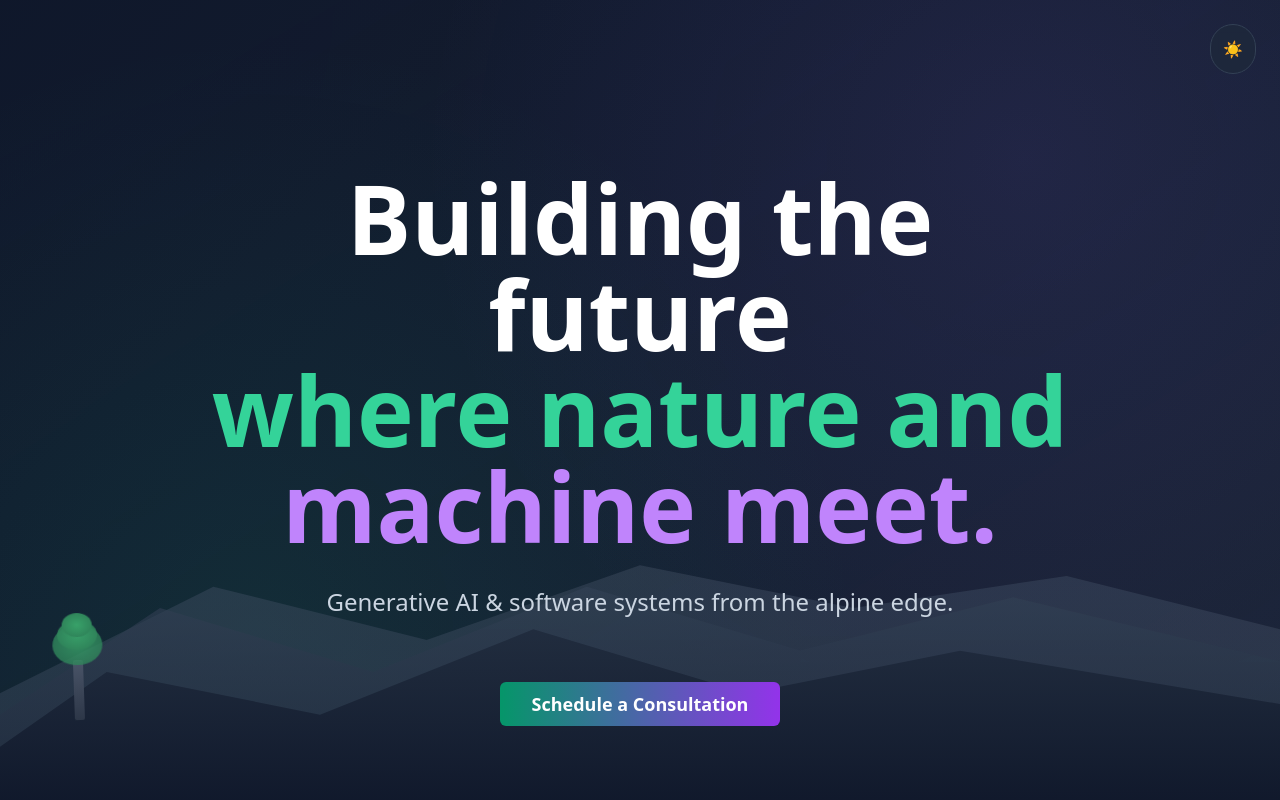
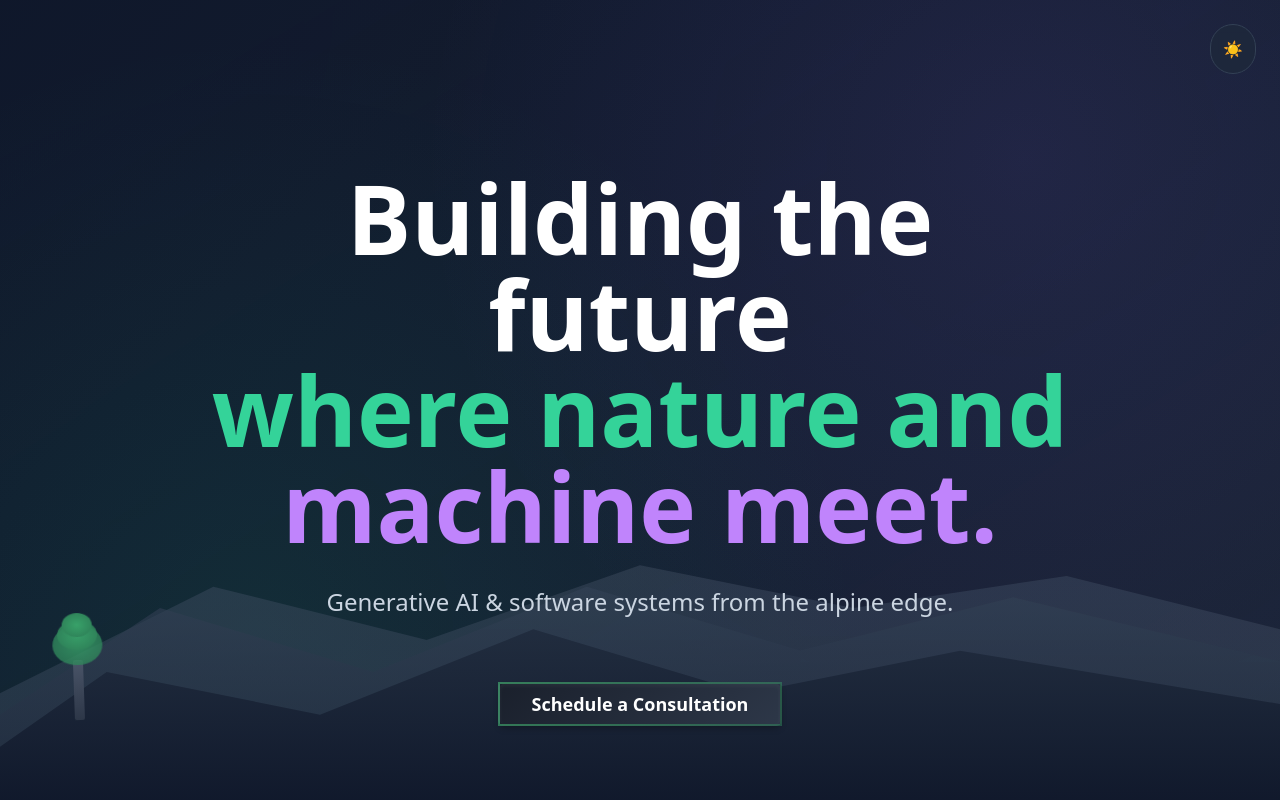
Before and after one commit to nordwestt/nordwestt.github.io, a Next.js app: page / in a window 1280 px wide. Shown: the top 800 px of the page. Built offline with nearby package versions, Linux system fonts and the light colour scheme.

Commit message:
Update button

```diff
--- a/app/globals.css
+++ b/app/globals.css
@@ -825,3 +825,87 @@
     transform: scale(0.8);
   }
 }
+
+/* Mossy Rock Button */
+.mossy-rock-button {
+  position: relative;
+  overflow: hidden;
+  transition: all 0.3s ease;
+  border: 2px solid;
+  border-image: linear-gradient(135deg, rgba(72, 187, 120, 0.6), rgba(56, 161, 105, 0.4)) 1;
+}
+
+.light .mossy-rock-button {
+  background: linear-gradient(135deg, #4a5568 0%, #2d3748 100%);
+  box-shadow:
+    0 4px 6px -1px rgba(0, 0, 0, 0.1),
+    0 2px 4px -1px rgba(0, 0, 0, 0.06),
+    inset 0 2px 4px rgba(255, 255, 255, 0.1);
+}
+
+.dark .mossy-rock-button {
+  background: linear-gradient(135deg, #1a202c 0%, #2d3748 100%);
+  box-shadow:
+    0 4px 6px -1px rgba(0, 0, 0, 0.2),
+    0 2px 4px -1px rgba(0, 0, 0, 0.1),
+    inset 0 2px 4px rgba(255, 255, 255, 0.05);
+}
+
+.mossy-rock-button::before {
+  content: "";
+  position: absolute;
+  top: 0;
+  left: 0;
+  right: 0;
+  bottom: 0;
+  background:
+    radial-gradient(circle at 30% 20%, rgba(72, 187, 120, 0.4) 0%, transparent 50%),
+    radial-gradient(circle at 70% 60%, rgba(56, 161, 105, 0.3) 0%, transparent 50%),
+    radial-gradient(circle at 90% 90%, rgba(72, 187, 120, 0.2) 0%, transparent 40%);
+  opacity: 0;
+  transition: opacity 0.3s ease;
+}
+
+.mossy-rock-button::after {
+  content: "";
+  position: absolute;
+  top: 0;
+  left: -100%;
+  width: 50%;
+  height: 100%;
+  background: linear-gradient(
+    90deg,
+    transparent,
+    rgba(255, 255, 255, 0.2),
+    transparent
+  );
+  transform: skewX(-25deg);
+  animation: coin-shimmer 8s ease-in-out infinite;
+}
+
+.mossy-rock-button:hover::before {
+  opacity: 1;
+}
+
+@keyframes coin-shimmer {
+  0% {
+    left: -100%;
+  }
+  30%, 100% {
+    left: 200%;
+  }
+}
+
+/* Periodic Shimmer Animation */
+.periodic-shimmer {
+  animation: periodic-attention 12s ease-in-out infinite;
+}
+
+@keyframes periodic-attention {
+  0%, 85%, 100% {
+    filter: brightness(1) contrast(1);
+  }
+  90% {
+    filter: brightness(1.1) contrast(1.1);
+  }
+}
--- a/app/page.tsx
+++ b/app/page.tsx
@@ -212,7 +212,7 @@ export default function NordWestWebsite() {
 
           <Button
             size="lg"
-            className="bg-gradient-to-r from-emerald-600 to-purple-600 hover:from-emerald-500 hover:to-purple-500 text-white px-8 py-4 text-lg font-semibold shimmer-button"
+            className={`mossy-rock-button periodic-shimmer text-white px-8 py-4 text-lg font-semibold ${isDarkMode ? 'hover:text-emerald-200' : 'hover:text-emerald-50'}`}
           >
             Schedule a Consultation
           </Button>
```
